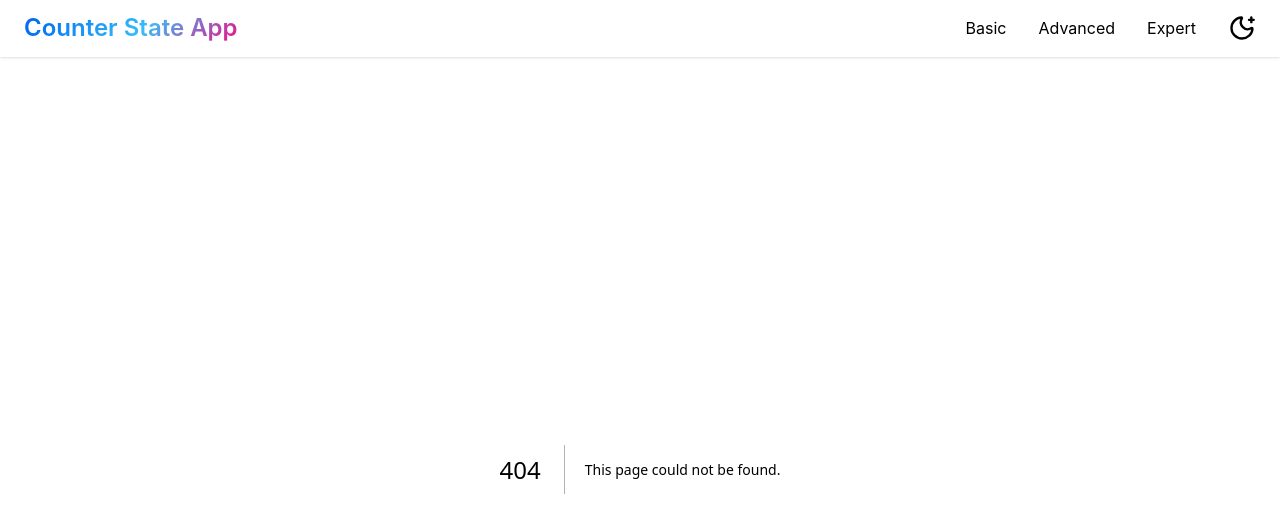
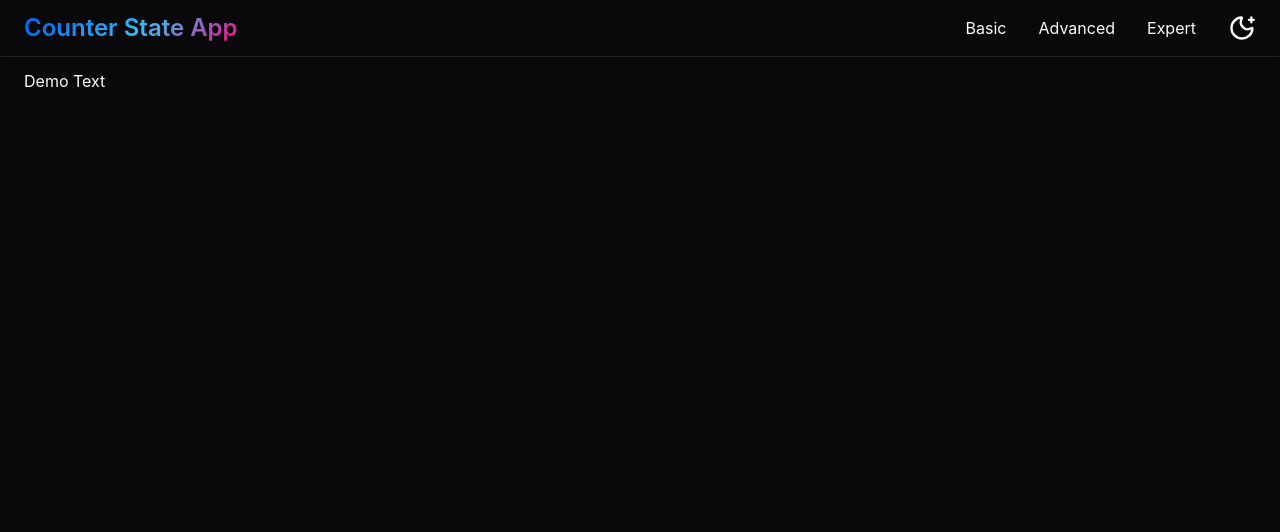
Before and after one commit to sohan-sadhukhan/counter-state-project, a Next.js app: page /demo in a window 1280 px wide. Before the commit this address had no page. Shown: the top 532 px of the page. Built offline with nearby package versions, Linux system fonts and the light colour scheme.

Commit message:
Create page.tsx

```diff
--- /dev/null
+++ b/src/app/demo/page.tsx
@@ -0,0 +1,9 @@
+const page = () => {
+    return (
+        <>
+          <div> Demo Text</div>
+        </>
+    );
+}
+
+export default page;
```
